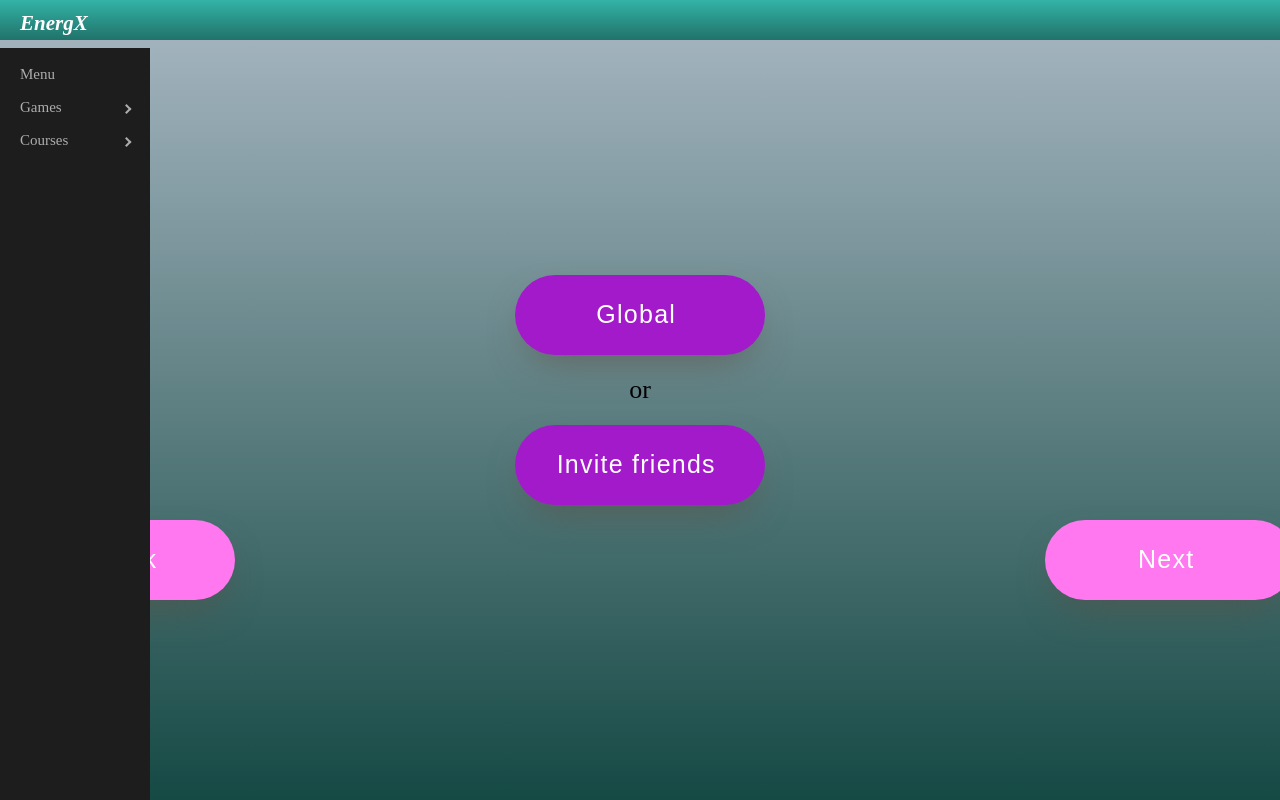
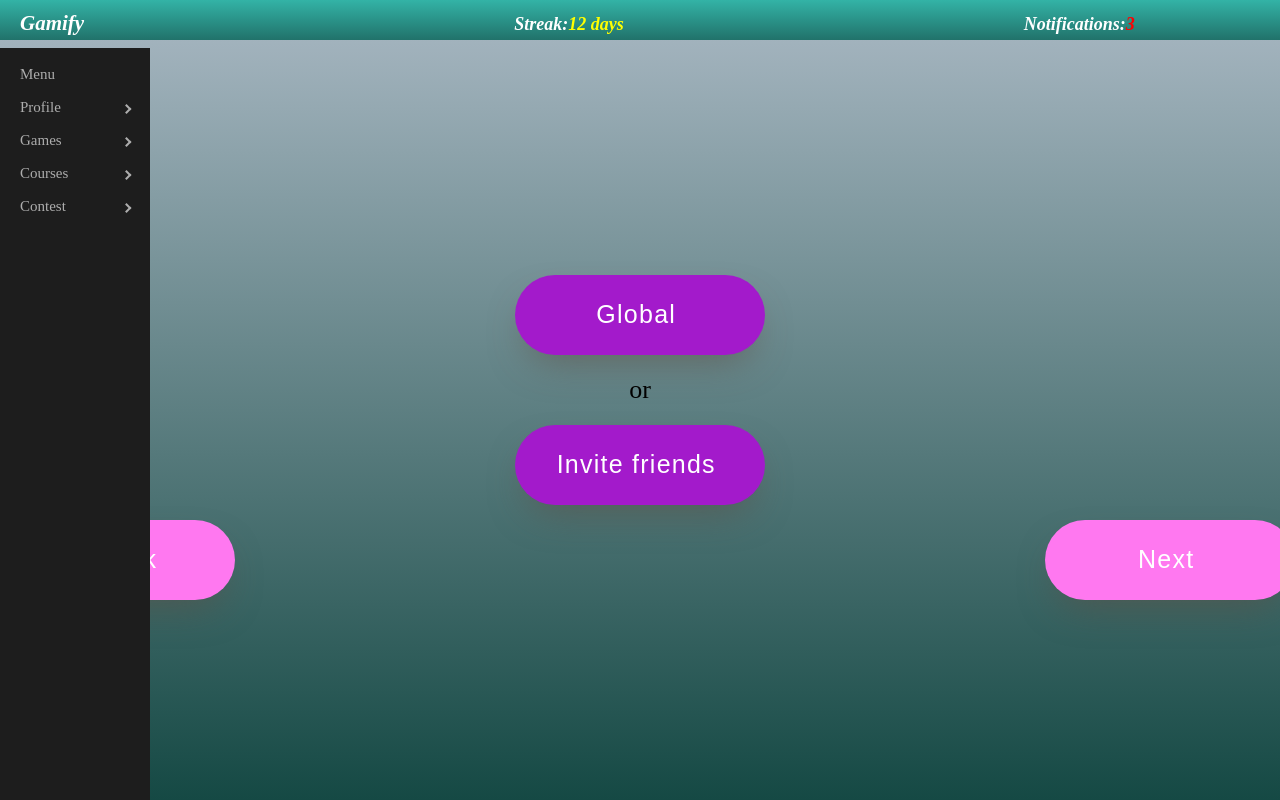
Before and after one commit to BodeaRazvan/Gamify, a React (Create React App) app in the folder gamify/: page /chooseFriends in a window 1280 px wide. Built offline with nearby package versions, Linux system fonts and the light colour scheme.

Commit message:
sidebar and navbar(for main page) functions created, integrated only to contest flow

```diff
--- a/gamify/src/contest/ChoiceOfContestants.js
+++ b/gamify/src/contest/ChoiceOfContestants.js
@@ -1,11 +1,11 @@
 import '../App.css';
 import '../index.css';
-import {Navbar} from "react-bootstrap";
-import {ProSidebar, Menu, MenuItem, SubMenu} from 'react-pro-sidebar';
 import 'react-pro-sidebar/dist/css/styles.css';
 import {useNavigate} from "react-router";
 import React from "react";
 import {useState} from "react";
+import NavbarCustom from "../sidebarAndNavbar/NavbarCustom";
+import SidebarCustom from "../sidebarAndNavbar/SidebarCustom";
 
 
 export default function ChoiceOfContestants() {
@@ -43,39 +43,10 @@ export default function ChoiceOfContestants() {
         navigate('/contest');
     }
 
-    const logOut = () => {
-        navigate('/');
-    }
-
     return(
         <div>
-            <Navbar sticky="top" className="navbar" style={{fontFamily: "poppins"}}>
-                <div>
-                    <p className="navBarTitle" style={{display: "inline", color: "white"}}>EnergX</p>
-                    <button className="navbarButton" onClick={logOut}> Log out</button>
-                </div>
-            </Navbar>
-            <ProSidebar style={{
-                marginTop: 48,
-                position: "fixed",
-                fontFamily: "poppins",
-                sticky: "top",
-                width: "150px",
-                minWidth: "150px",
-                fontSize: "20px",
-            }} className="mySideBar">
-                <Menu iconShape="square">
-                    <MenuItem onClick={() => {}}>Menu</MenuItem>
-                    <SubMenu title="Games">
-                        <MenuItem onClick={() => navigate("/admin/users")}> Classic quiz</MenuItem>
-                        <MenuItem onClick={() => {}}> Drag & Drop</MenuItem>
-                    </SubMenu>
-                    <SubMenu title="Courses">
-                        <MenuItem onClick={() => navigate("/admin/devices")}> English</MenuItem>
-                        <MenuItem onClick={() => {}}> IT</MenuItem>
-                    </SubMenu>
-                </Menu>
-            </ProSidebar>
+           <NavbarCustom/>
+           <SidebarCustom/>
             <div className="App" style={{fontFamily:"poppins"}}>
                 <header className="myHeader">
                     <h1> {subject} </h1>
--- a/gamify/src/contest/ChooseFriends.js
+++ b/gamify/src/contest/ChooseFriends.js
@@ -1,11 +1,11 @@
 import '../App.css';
 import '../index.css';
-import {Navbar} from "react-bootstrap";
-import {ProSidebar, Menu, MenuItem, SubMenu} from 'react-pro-sidebar';
 import 'react-pro-sidebar/dist/css/styles.css';
 import {useNavigate} from "react-router";
 import React from "react";
 import {useState} from "react";
+import SidebarCustom from "../sidebarAndNavbar/SidebarCustom";
+import NavbarCustom from "../sidebarAndNavbar/NavbarCustom";
 
 
 export default function ChooseFriends() {
@@ -38,47 +38,14 @@ export default function ChooseFriends() {
         }
     }
 
-    const handleInviteFriendsSelection = (event) => {
-
-    }
-
     const goBack = () => {
         navigate('/contest');
     }
 
-    const logOut = () => {
-        navigate('/');
-    }
-
     return(
         <div>
-            <Navbar sticky="top" className="navbar" style={{fontFamily: "poppins"}}>
-                <div>
-                    <p className="navBarTitle" style={{display: "inline", color: "white"}}>EnergX</p>
-                    <button className="navbarButton" onClick={logOut}> Log out</button>
-                </div>
-            </Navbar>
-            <ProSidebar style={{
-                marginTop: 48,
-                position: "fixed",
-                fontFamily: "poppins",
-                sticky: "top",
-                width: "150px",
-                minWidth: "150px",
-                fontSize: "20px",
-            }} className="mySideBar">
-                <Menu iconShape="square">
-                    <MenuItem onClick={() => {}}>Menu</MenuItem>
-                    <SubMenu title="Games">
-                        <MenuItem onClick={() => navigate("/admin/users")}> Classic quiz</MenuItem>
-                        <MenuItem onClick={() => {}}> Drag & Drop</MenuItem>
-                    </SubMenu>
-                    <SubMenu title="Courses">
-                        <MenuItem onClick={() => navigate("/admin/devices")}> English</MenuItem>
-                        <MenuItem onClick={() => {}}> IT</MenuItem>
-                    </SubMenu>
-                </Menu>
-            </ProSidebar>
+            <NavbarCustom/>
+            <SidebarCustom/>
             <div className="App" style={{fontFamily:"poppins"}}>
                 <header className="myHeader">
                     <h1> {subject} </h1>
--- a/gamify/src/contest/Contest.js
+++ b/gamify/src/contest/Contest.js
@@ -1,11 +1,11 @@
 import '../App.css';
 import '../index.css';
 import './Contest.css';
-import {Navbar} from "react-bootstrap";
-import {ProSidebar, Menu, MenuItem, SubMenu} from 'react-pro-sidebar';
 import 'react-pro-sidebar/dist/css/styles.css';
 import {useNavigate} from "react-router";
 import React, {useState} from "react";
+import SidebarCustom from '../sidebarAndNavbar/SidebarCustom';
+import NavbarCustom from "../sidebarAndNavbar/NavbarCustom";
 
 
 export default function Contest() {
@@ -29,10 +29,6 @@ export default function Contest() {
 
     const goBack = () => {
         navigate('/mainPage');
-    }
-
-    const logOut = () => {
-        navigate('/');
     }
 
     const handleSelection = (event) => {
@@ -72,33 +68,8 @@ export default function Contest() {
 
     return(
         <div>
-            <Navbar sticky="top" className="navbar" style={{fontFamily: "poppins"}}>
-                <div>
-                    <p className="navBarTitle" style={{display: "inline", color: "white"}}>EnergX</p>
-                    <button className="navbarButton" onClick={logOut}> Log out</button>
-                </div>
-            </Navbar>
-            <ProSidebar style={{
-                marginTop: 48,
-                position: "fixed",
-                fontFamily: "poppins",
-                sticky: "top",
-                width: "150px",
-                minWidth: "150px",
-                fontSize: "20px",
-            }} className="mySideBar">
-                <Menu iconShape="square">
-                    <MenuItem onClick={() => {}}>Menu</MenuItem>
-                    <SubMenu title="Games">
-                        <MenuItem onClick={() => navigate("/admin/users")}> Classic quiz</MenuItem>
-                        <MenuItem onClick={() => {}}> Drag & Drop</MenuItem>
-                    </SubMenu>
-                    <SubMenu title="Courses">
-                        <MenuItem onClick={() => navigate("/admin/devices")}> English</MenuItem>
-                        <MenuItem onClick={() => {}}> IT</MenuItem>
-                    </SubMenu>
-                </Menu>
-            </ProSidebar>
+            <NavbarCustom/>
+            <SidebarCustom/>
             <div className="App" style={{fontFamily:"poppins"}}>
                 <header className="myHeader">
                     <h1> Choose a subject </h1>
--- a/gamify/src/contest/ContestGettingReady.js
+++ b/gamify/src/contest/ContestGettingReady.js
@@ -7,6 +7,8 @@ import 'react-pro-sidebar/dist/css/styles.css';
 import {useNavigate} from "react-router";
 import React, {useEffect} from "react";
 import {useState} from "react";
+import NavbarCustom from "../sidebarAndNavbar/NavbarCustom";
+import SidebarCustom from "../sidebarAndNavbar/SidebarCustom";
 
 export default function ContestGettingReady() {
 
@@ -24,41 +26,12 @@ export default function ContestGettingReady() {
         return () => clearInterval(interval);
     }, [timeUntilStartContest]);
 
-    const logOut = () => {
-        navigate('/');
-    }
-
     console.log("***" + JSON.parse(localStorage.getItem("numberOfPlayers")))
 
     return(
         <div>
-            <Navbar sticky="top" className="navbar" style={{fontFamily: "poppins"}}>
-                <div>
-                    <p className="navBarTitle" style={{display: "inline", color: "white"}}>EnergX</p>
-                    <button className="navbarButton" onClick={logOut}> Log out</button>
-                </div>
-            </Navbar>
-            <ProSidebar style={{
-                marginTop: 48,
-                position: "fixed",
-                fontFamily: "poppins",
-                sticky: "top",
-                width: "150px",
-                minWidth: "150px",
-                fontSize: "20px",
-            }} className="mySideBar">
-                <Menu iconShape="square">
-                    <MenuItem onClick={() => {}}>Menu</MenuItem>
-                    <SubMenu title="Games">
-                        <MenuItem onClick={() => navigate("/admin/users")}> Classic quiz</MenuItem>
-                        <MenuItem onClick={() => {}}> Drag & Drop</MenuItem>
-                    </SubMenu>
-                    <SubMenu title="Courses">
-                        <MenuItem onClick={() => navigate("/admin/devices")}> English</MenuItem>
-                        <MenuItem onClick={() => {}}> IT</MenuItem>
-                    </SubMenu>
-                </Menu>
-            </ProSidebar>
+            <NavbarCustom/>
+            <SidebarCustom/>
             <div className="App" style={{fontFamily:"poppins"}}>
                 <header className="myHeader">
                     <div className="one-below-another">
--- a/gamify/src/contest/WaitingForPeople.js
+++ b/gamify/src/contest/WaitingForPeople.js
@@ -8,6 +8,8 @@ import {useNavigate} from "react-router";
 import React, {useEffect} from "react";
 import {useState} from "react";
 import { Dot } from 'react-animated-dots';
+import NavbarCustom from "../sidebarAndNavbar/NavbarCustom";
+import SidebarCustom from "../sidebarAndNavbar/SidebarCustom";
 
 
 export default function WaitingForPeople() {
@@ -28,6 +30,8 @@ export default function WaitingForPeople() {
         }
     }
 
+    console.log("***" + JSON.parse(localStorage.getItem("numberOfPlayers")))
+
     useEffect(() => {
         const interval = setInterval(() => {
             setNoOfContestants(noOfContestants + 1)
@@ -47,39 +51,10 @@ export default function WaitingForPeople() {
         }
     }
 
-    const logOut = () => {
-        navigate('/');
-    }
-
     return(
         <div>
-            <Navbar sticky="top" className="navbar" style={{fontFamily: "poppins"}}>
-                <div>
-                    <p className="navBarTitle" style={{display: "inline", color: "white"}}>EnergX</p>
-                    <button className="navbarButton" onClick={logOut}> Log out</button>
-                </div>
-            </Navbar>
-            <ProSidebar style={{
-                marginTop: 48,
-                position: "fixed",
-                fontFamily: "poppins",
-                sticky: "top",
-                width: "150px",
-                minWidth: "150px",
-                fontSize: "20px",
-            }} className="mySideBar">
-                <Menu iconShape="square">
-                    <MenuItem onClick={() => {}}>Menu</MenuItem>
-                    <SubMenu title="Games">
-                        <MenuItem onClick={() => navigate("/admin/users")}> Classic quiz</MenuItem>
-                        <MenuItem onClick={() => {}}> Drag & Drop</MenuItem>
-                    </SubMenu>
-                    <SubMenu title="Courses">
-                        <MenuItem onClick={() => navigate("/admin/devices")}> English</MenuItem>
-                        <MenuItem onClick={() => {}}> IT</MenuItem>
-                    </SubMenu>
-                </Menu>
-            </ProSidebar>
+            <NavbarCustom/>
+            <SidebarCustom/>
             <div className="App" style={{fontFamily:"poppins"}}>
                 <header className="myHeader">
                     <h1> {subject} </h1>
--- /dev/null
+++ b/gamify/src/sidebarAndNavbar/NavbarCustom.js
@@ -0,0 +1,33 @@
+import '../App.css';
+import '../index.css';
+import 'react-pro-sidebar/dist/css/styles.css';
+import {useNavigate} from "react-router";
+import React from "react";
+import {Navbar} from "react-bootstrap";
+
+export default function NavbarCustom() {
+
+    let navigate = useNavigate();
+
+    const logOut = () => {
+        navigate('/');
+    }
+
+    return(
+        <Navbar sticky="top" className="navbar" style={{fontFamily: "poppins"}}>
+            <div>
+                <p className="navBarTitle" style={{display: "inline", color: "white"}}>Gamify</p>
+                <p className="navBarStreak" style={{display: "inline", color: "white"}}>Streak:
+                    <p style={{display: "inline", color: "yellow"}}>
+                        12 days
+                    </p></p>
+                <p className="navBarNotification" style={{display: "inline", color: "white"}}>Notifications:
+                    <p style={{display: "inline", color: "red"}}>
+                        3
+                    </p>
+                </p>
+                <button className="navbarButton" onClick={logOut}> Log out</button>
+            </div>
+        </Navbar>
+    );
+}
--- /dev/null
+++ b/gamify/src/sidebarAndNavbar/SidebarCustom.js
@@ -0,0 +1,39 @@
+import '../App.css';
+import '../index.css';
+import {ProSidebar, Menu, MenuItem, SubMenu} from 'react-pro-sidebar';
+import 'react-pro-sidebar/dist/css/styles.css';
+import {useNavigate} from "react-router";
+import React from "react";
+
+export default function SidebarCustom() {
+
+    let navigate = useNavigate();
+
+    return(
+        <div>
+            <ProSidebar style={{
+                marginTop: 48,
+                position: "fixed",
+                fontFamily: "poppins",
+                sticky: "top",
+                width: "150px",
+                minWidth: "150px",
+                fontSize: "20px",
+            }} className="mySideBar">
+                <Menu iconShape="square">
+                    <MenuItem onClick={() => {}}>Menu</MenuItem>
+                    <SubMenu title="Profile" onClick={() => navigate("/profile")}>
+                    </SubMenu>
+                    <SubMenu title="Games">
+                        <MenuItem onClick={() => navigate("/admin/users")}> Classic quiz</MenuItem>
+                        <MenuItem onClick={() => {}}> Drag & Drop</MenuItem>
+                    </SubMenu>
+                    <SubMenu title="Courses" onClick={() => navigate("/chooseCourseSubject")}>
+                    </SubMenu>
+                    <SubMenu title="Contest" onClick={() => navigate("/contest")}>
+                    </SubMenu>
+                </Menu>
+            </ProSidebar>
+        </div>
+    );
+}
```
